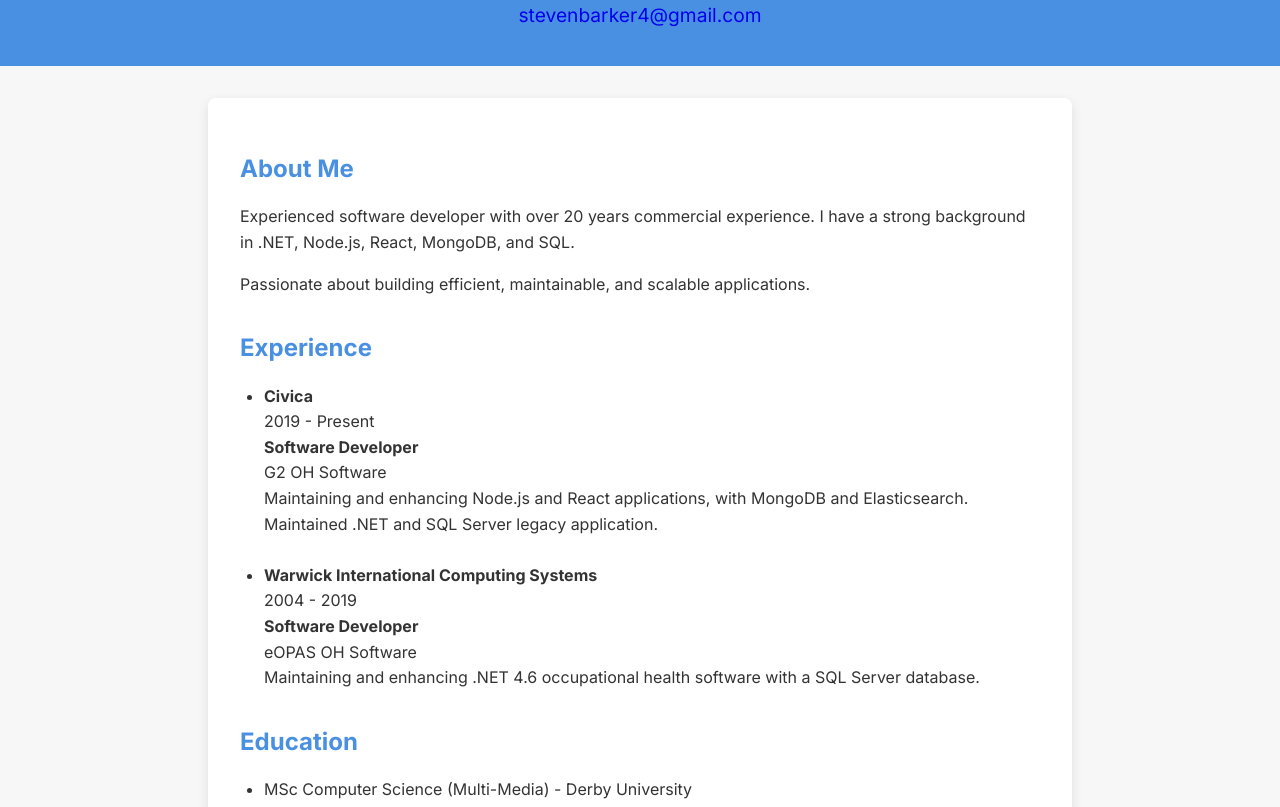
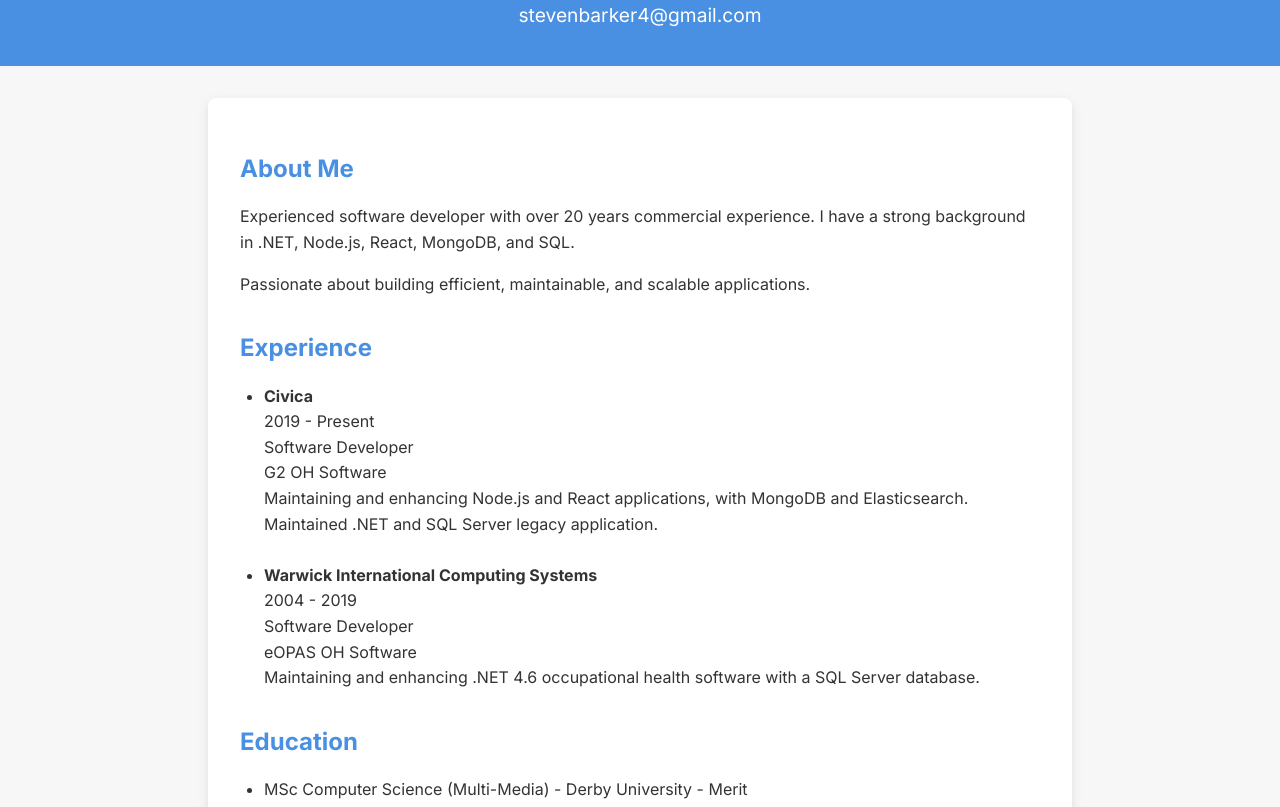
Before and after one commit to BarkermanX/Workfolio, a plain HTML site: page index.html in a window 1280 px wide. Shown: the part 136-943 px from the top of the page. Drawn offline with Linux system fonts and the light colour scheme.

Commit message:
css changes

```diff
--- a/index.html
+++ b/index.html
@@ -47,6 +47,7 @@
             padding-left: 1.5rem;
         }
         a {
+            color: white;
             text-decoration: none;
         }
         a:hover {
@@ -82,7 +83,7 @@
                     <br>
                      2019 - Present
                     <br>
-                    <strong>Software Developer</strong>
+                    Software Developer
                     <br>
                      G2 OH Software
                      <br>
@@ -95,7 +96,7 @@
                     <br>
                     2004 - 2019
                     <br>
-                    <strong>Software Developer</strong>
+                    Software Developer
                     <br>
                      eOPAS OH Software
                      <br>
@@ -109,7 +110,9 @@
         <section>
             <h2>Education</h2>
             <ul>
-                <li>MSc Computer Science (Multi-Media) - Derby University</li>
+                <li>MSc Computer Science (Multi-Media) - Derby University - Merit</li>
+                <li>BA Accounting - Derby University - 2:1</li>
+
             </ul>
         </section>
 
```
